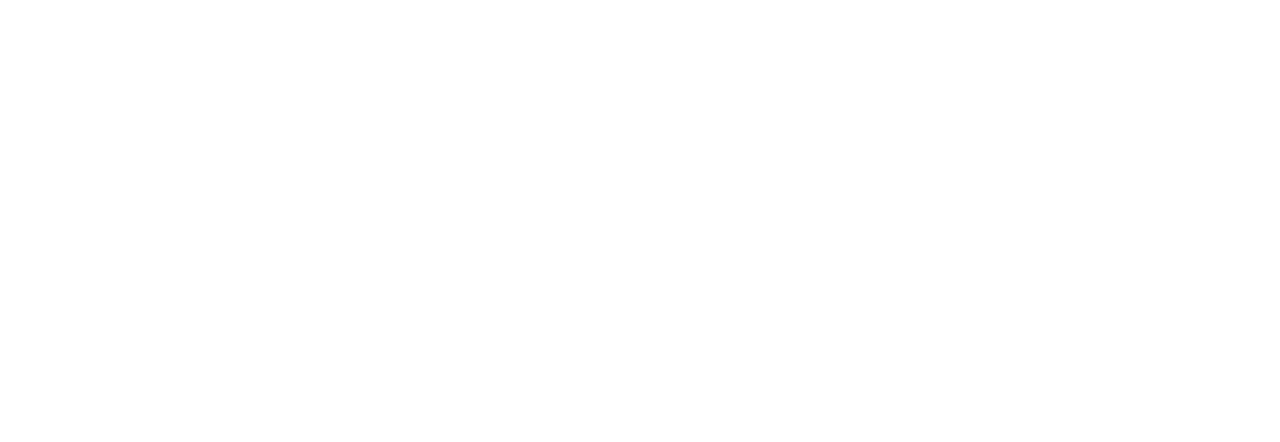
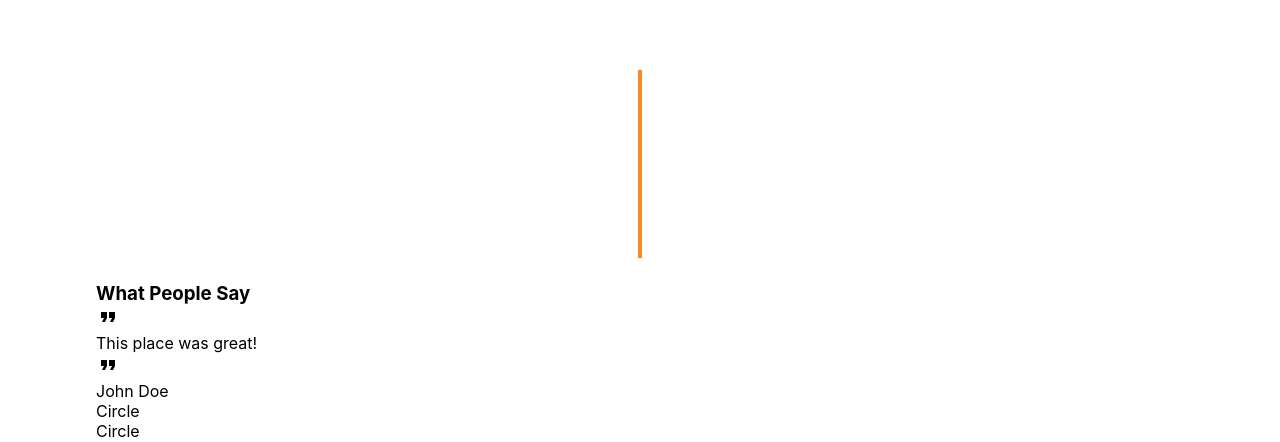
Before and after one commit to bkandaris/CitrusCafe, a React (Create React App) app: page /about in a window 1280 px wide. Shown: the part 2148-2590 px from the top of the page. Before the commit the page ends 1958 px from the top, so only its background shows below. Built offline with nearby package versions, Linux system fonts and the light colour scheme.

Commit message:
slider skeleton in place

```diff
--- a/src/Components/About.js
+++ b/src/Components/About.js
@@ -1,6 +1,6 @@
-import { ButtonGroup } from '@material-ui/core';
 import React from 'react';
-import styled from 'styled-components'
+import styled from 'styled-components';
+import ReviewSlider from './ReviewSlider';
 
 const About = () => {
     return (
@@ -24,7 +24,7 @@
                     </SecondaryText>
                     <SecondaryImages src={"https://images.unsplash.com/photo-1486665384220-2f049536378a?ixlib=rb-1.2.1&ixid=MXwxMjA3fDB8MHxwaG90by1wYWdlfHx8fGVufDB8fHw%3D&auto=format&fit=crop&w=1050&q=80"} alt="more food"/>
                 </Section2>
-                <span></span>
+                <OrangeVert></OrangeVert>
                 <Section3>
                     <SecondaryImages src={"https://images.unsplash.com/photo-1466637574441-749b8f19452f?ixlib=rb-1.2.1&ixid=MXwxMjA3fDB8MHxwaG90by1wYWdlfHx8fGVufDB8fHw%3D&auto=format&fit=crop&w=800&q=80"} alt="cutting board and food"/>
                     <SecondaryText>
@@ -33,7 +33,9 @@
                         <Button>View Menu</Button>
                     </SecondaryText>
                 </Section3>
+                <OrangeVert></OrangeVert>
             </SecondaryWrapper>
+            <ReviewSlider />
         </Wrapper>
     )
 }
@@ -115,3 +117,10 @@
     display: flex;
     align-items: center;
 `
+
+const OrangeVert = styled.div`
+    height: 188px;
+    width: 4px;
+    background-color: #F78B22;
+    margin: 1.5rem auto;
+`
--- /dev/null
+++ b/src/Components/ReviewSlider.js
@@ -0,0 +1,54 @@
+import React, { useState } from 'react';
+import FormatQuoteIcon from '@material-ui/icons/FormatQuote';
+import styled from 'styled-components';
+
+const ReviewSlider = () => {
+    const [slider, setSlider ] = useState(0);
+
+    const Reviews = [
+        {
+            Review: "This place was great!",
+            Name: "John Doe"
+        },
+        {
+            Review: "This place was Fantastic!",
+            Name: "Jane Doe"
+        },
+        {
+            Review: "This place was Awesome!",
+            Name: "Jake Doe"
+        },
+    ]
+
+    setTimeout(()=> {
+        if (slider <= 1) {
+            setSlider(slider + 1);
+        } else {
+            setSlider(0)
+        }
+        console.log(slider)
+    }, 10000)
+
+    return (
+        <div>
+            <h3>What People Say</h3>
+            <div>
+                <FormatQuoteIcon />
+                <p>{Reviews[slider].Review}</p>
+                <FormatQuoteIcon />
+            </div>
+            <div>
+                <div></div>
+                <div></div>
+                <p>{Reviews[slider].Name}</p>
+            </div>
+            <div>
+                <div>Circle</div>
+                <div>Circle</div>
+                <div>Circle</div>
+            </div>
+        </div>
+    )
+}
+
+export default ReviewSlider;
```
